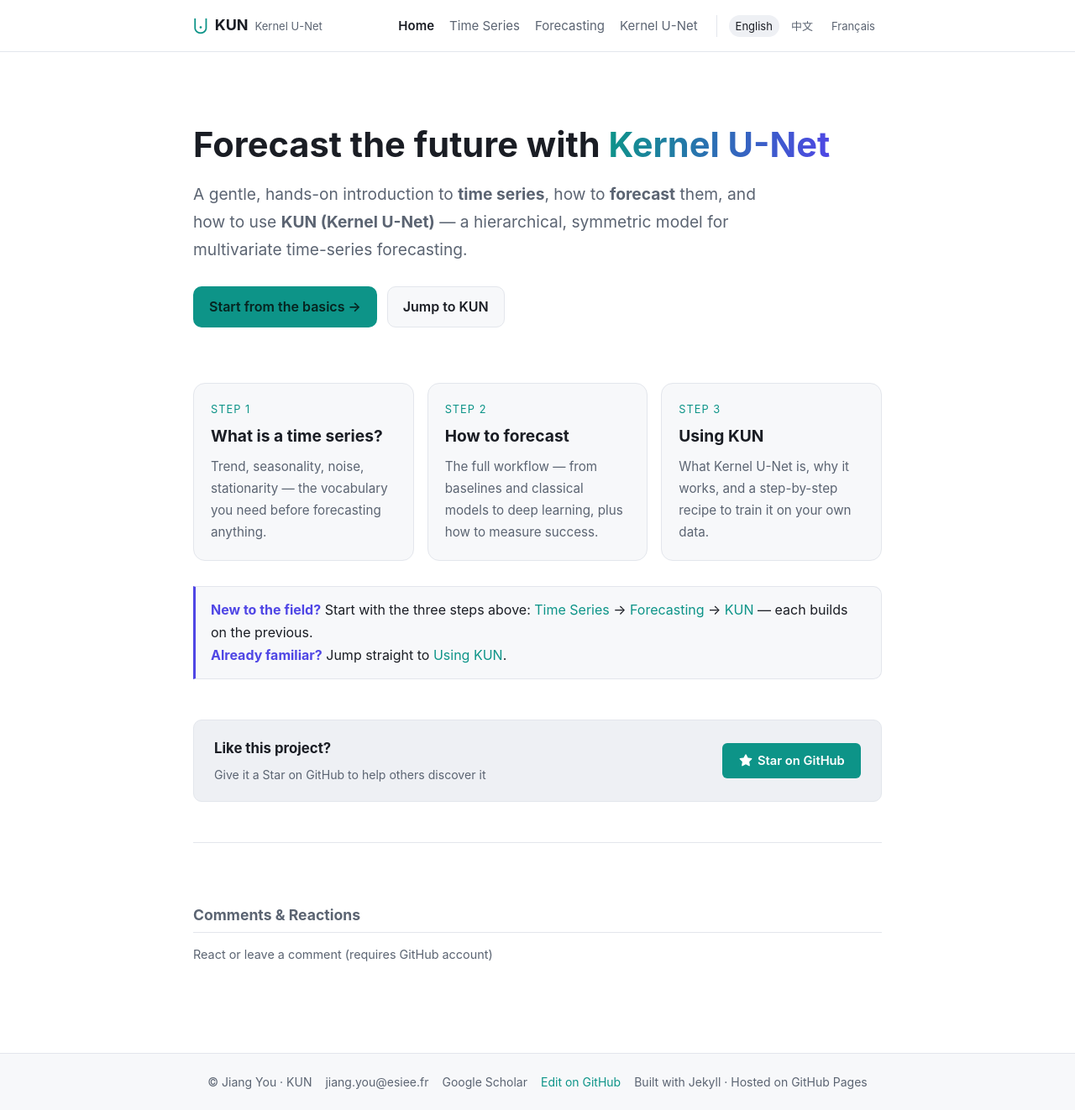
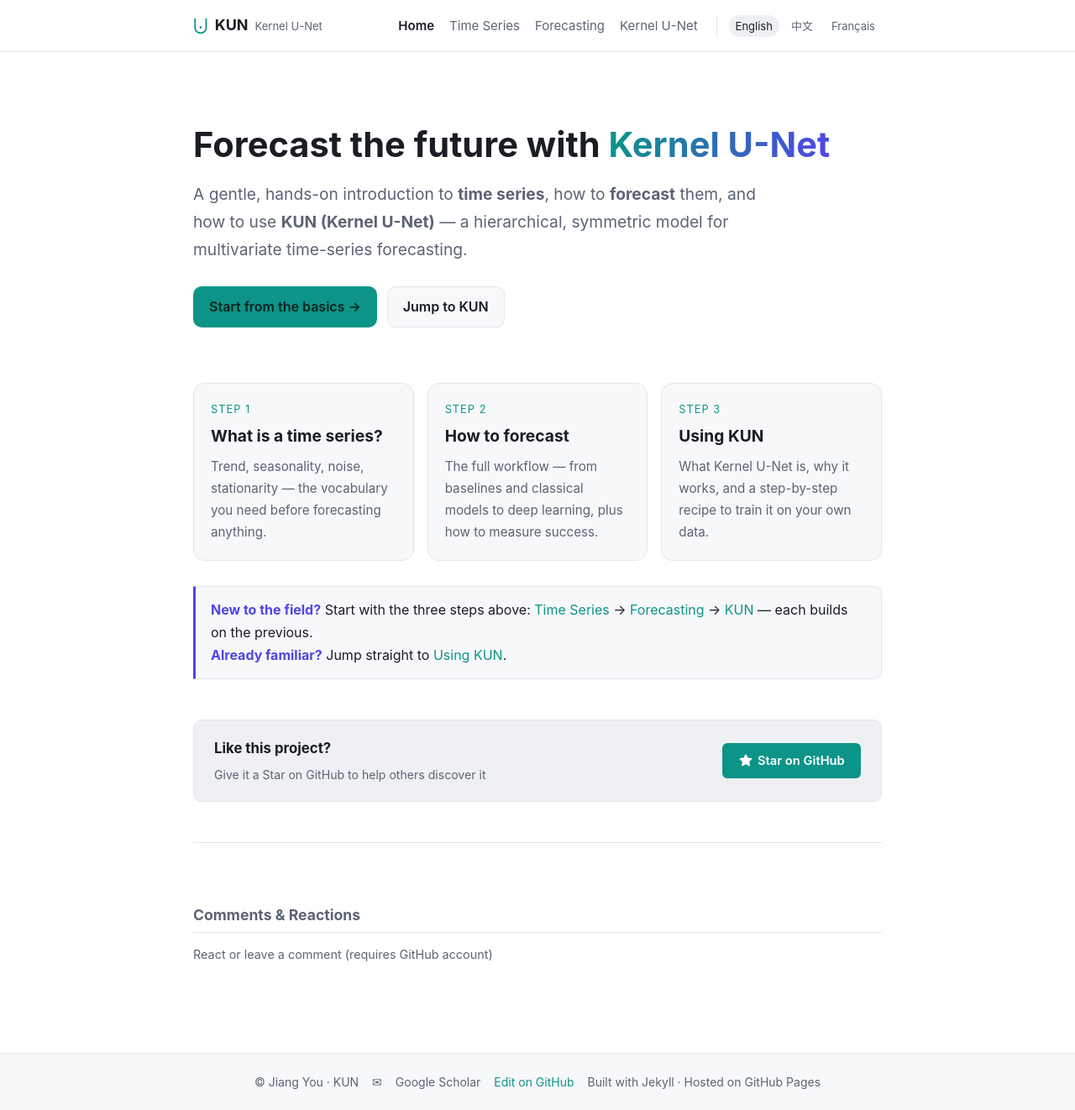
Before and after one commit to JiangYou2025/kun, a Jekyll site: the page built from en/index.html, in a window 1280 px wide and 1322 px high. Shown: the whole window at 84% size. Built offline with Jekyll 4.4.1, drawn with Linux system fonts in a browser that asks for light colours; comment, search, counter and statistics services are not loaded.

Commit message:
Replace email text with envelope icon in footer
Show only ✉ button instead of plain-text email address.
Click still opens mailto via JS-assembled address.

Co-Authored-By: Claude Opus 4.6 (1M context) <noreply@anthropic.com>

```diff
--- a/_layouts/default.html
+++ b/_layouts/default.html
@@ -106,7 +106,7 @@
 <footer class="site-footer">
   <div class="bar">
     <span>© {{ site.author }} · KUN</span>
-    <a id="foot-email" style="color:var(--muted)" href="#"></a><script>!function(){var a="jiang.you",b="esiee.fr",e=document.getElementById("foot-email");e.href="mai"+"lto:"+a+"@"+b;e.textContent=a+"@"+b}()</script>
+    <a id="foot-email" style="color:var(--muted)" href="#" title="Email">✉</a><script>!function(){var a="jiang.you",b="esiee.fr",e=document.getElementById("foot-email");e.href="mai"+"lto:"+a+"@"+b}()</script>
     <a href="https://scholar.google.com/citations?user=9V6G_CYAAAAJ&hl=zh-CN" target="_blank" rel="noopener" style="color:var(--muted)">Google Scholar</a>
     <a href="https://github.com/JiangYou2025/kun">{{ t.edit }}</a>
     {% if page.updated %}<span class="muted">{{ t.updated }} {{ page.updated }}</span>{% endif %}
--- a/_layouts/history.html
+++ b/_layouts/history.html
@@ -188,7 +188,7 @@
 </div>
 
 <footer class="site-footer">
-  <div class="bar"><span>© Jiang You · 时间序列发展史</span><a id="hist-email" style="color:var(--muted)" href="#"></a><script>!function(){var a="jiang.you",b="esiee.fr",e=document.getElementById("hist-email");e.href="mai"+"lto:"+a+"@"+b;e.textContent=a+"@"+b}()</script><a href="https://scholar.google.com/citations?user=9V6G_CYAAAAJ&hl=zh-CN" target="_blank" rel="noopener" style="color:var(--muted)">Google Scholar</a>{% if page.updated %}<span class="muted">最后编辑 {{ page.updated }}</span>{% endif %}<span class="muted">由 Jekyll 构建 · 托管于 GitHub Pages</span></div>
+  <div class="bar"><span>© Jiang You · 时间序列发展史</span><a id="hist-email" style="color:var(--muted)" href="#" title="Email">✉</a><script>!function(){var a="jiang.you",b="esiee.fr",e=document.getElementById("hist-email");e.href="mai"+"lto:"+a+"@"+b}()</script><a href="https://scholar.google.com/citations?user=9V6G_CYAAAAJ&hl=zh-CN" target="_blank" rel="noopener" style="color:var(--muted)">Google Scholar</a>{% if page.updated %}<span class="muted">最后编辑 {{ page.updated }}</span>{% endif %}<span class="muted">由 Jekyll 构建 · 托管于 GitHub Pages</span></div>
 </footer>
 </body>
 </html>
--- a/_layouts/lecture.html
+++ b/_layouts/lecture.html
@@ -82,7 +82,7 @@
 </main>
 
 <footer class="site-footer">
-  <div class="bar"><span>© Jiang You · 时间序列入门</span><a id="lect-email" style="color:var(--muted)" href="#"></a><script>!function(){var a="jiang.you",b="esiee.fr",e=document.getElementById("lect-email");e.href="mai"+"lto:"+a+"@"+b;e.textContent=a+"@"+b}()</script><a href="https://scholar.google.com/citations?user=9V6G_CYAAAAJ&hl=zh-CN" target="_blank" rel="noopener" style="color:var(--muted)">Google Scholar</a>{% if page.updated %}<span class="muted">最后编辑 {{ page.updated }}</span>{% endif %}<span class="muted">由 Jekyll 构建 · 托管于 GitHub Pages</span></div>
+  <div class="bar"><span>© Jiang You · 时间序列入门</span><a id="lect-email" style="color:var(--muted)" href="#" title="Email">✉</a><script>!function(){var a="jiang.you",b="esiee.fr",e=document.getElementById("lect-email");e.href="mai"+"lto:"+a+"@"+b}()</script><a href="https://scholar.google.com/citations?user=9V6G_CYAAAAJ&hl=zh-CN" target="_blank" rel="noopener" style="color:var(--muted)">Google Scholar</a>{% if page.updated %}<span class="muted">最后编辑 {{ page.updated }}</span>{% endif %}<span class="muted">由 Jekyll 构建 · 托管于 GitHub Pages</span></div>
 </footer>
 </body>
 </html>
```
